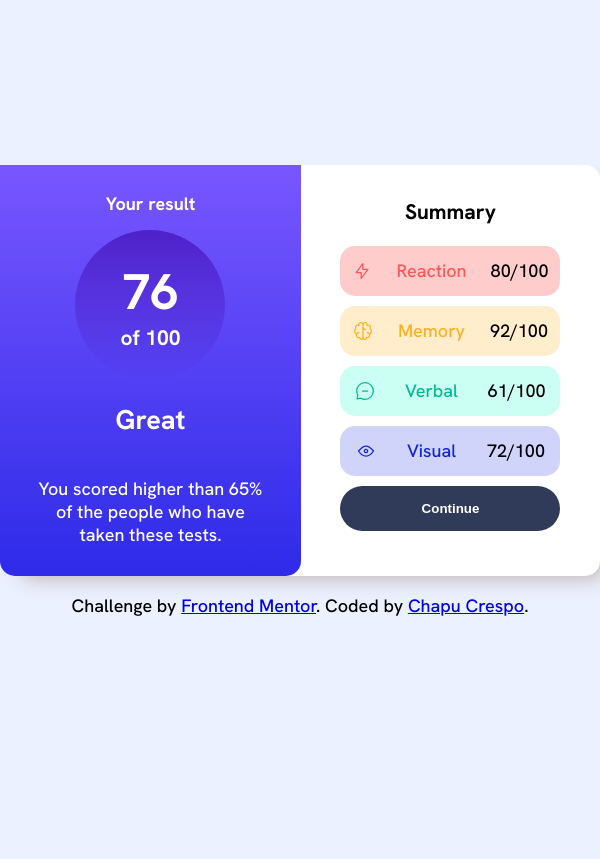
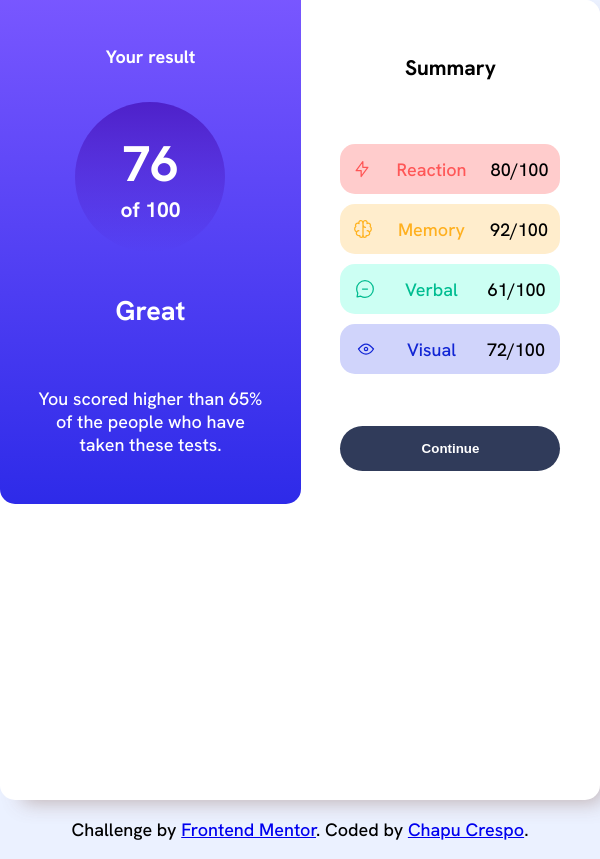
Before and after one commit to chapucrespo/results-summary, a plain HTML site: page index.html in a window 600 px wide. Before the commit the page ends 800 px from the top, so only its background shows below. Drawn offline with Linux system fonts and the light colour scheme.

Commit message:
height fix mobile

```diff
--- a/styles.css
+++ b/styles.css
@@ -51,7 +51,11 @@ main {
 
     @media (min-width: 600px) {
         flex-direction: row;
-        height: 100%;
+    }
+
+    @media (max-width: 600px) {
+        height: 100vh;
+        min-height: 750px;
     }
 }
 
```
